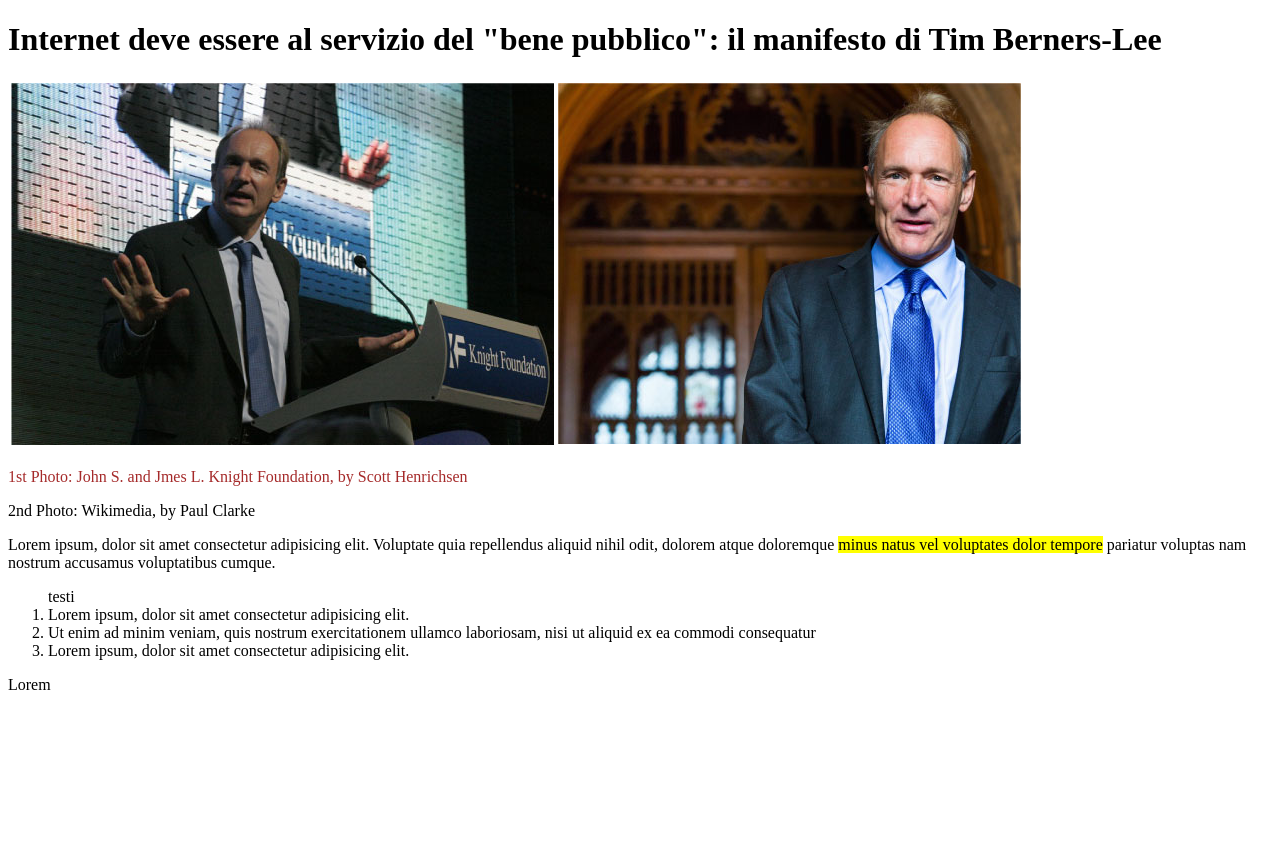
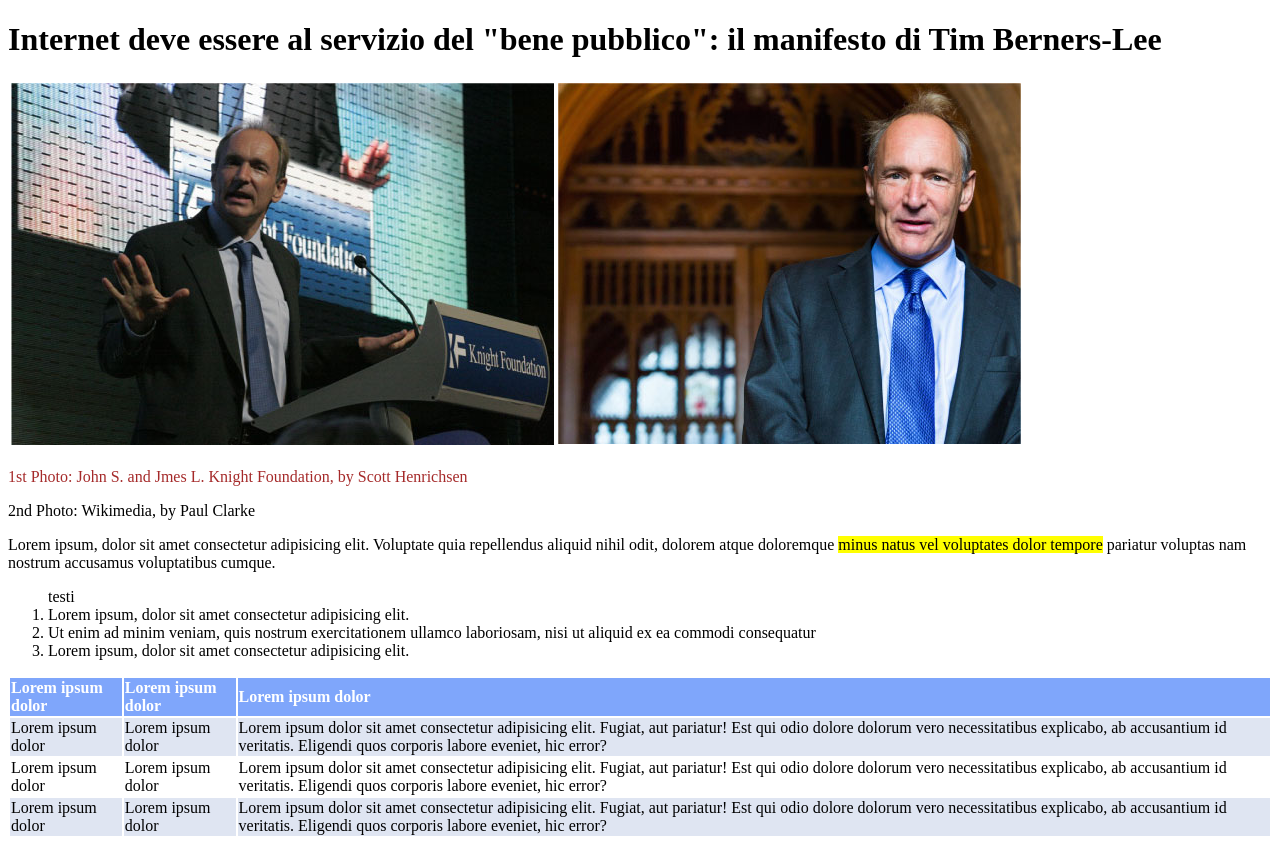
Before and after one commit to Antoniolerose93/html-css-booleaner, a plain HTML site: page index.html in a window 1280 px wide. Before the commit the page ends 800 px from the top, so only its background shows below. Drawn offline with Linux system fonts and the light colour scheme.

Commit message:
tables complete

```diff
--- a/index.html
+++ b/index.html
@@ -31,7 +31,32 @@
         <li>Ut enim ad minim veniam, quis nostrum exercitationem ullamco laboriosam, nisi ut aliquid ex ea commodi consequatur</li>
         <li>Lorem ipsum, dolor sit amet consectetur adipisicing elit. </li>
     </ol>
-    <table>Lorem</table>
+    <table>
+        <thead>
+            <tr class="int">
+            <th>Lorem ipsum dolor</th>
+            <th>Lorem ipsum dolor</th>
+            <th>Lorem ipsum dolor</th>
+            </tr>
+        </thead>
+        <tbody>
+            <tr class="linea">
+                <td>Lorem ipsum dolor</td>
+                <td>Lorem ipsum dolor</td>
+                <td colspan="2">Lorem ipsum dolor sit amet consectetur adipisicing elit. Fugiat, aut pariatur! Est qui odio dolore dolorum vero necessitatibus explicabo, ab accusantium id veritatis. Eligendi quos corporis labore eveniet, hic error?</td>
+            </tr>
+            <tr class="lineb">
+                <td>Lorem ipsum dolor</td>
+                <td>Lorem ipsum dolor</td>
+                <td colspan="2">Lorem ipsum dolor sit amet consectetur adipisicing elit. Fugiat, aut pariatur! Est qui odio dolore dolorum vero necessitatibus explicabo, ab accusantium id veritatis. Eligendi quos corporis labore eveniet, hic error?</td>
+            </tr>
+            <tr class="linea">
+                <td>Lorem ipsum dolor</td>
+                <td>Lorem ipsum dolor</td>
+                <td colspan="2">Lorem ipsum dolor sit amet consectetur adipisicing elit. Fugiat, aut pariatur! Est qui odio dolore dolorum vero necessitatibus explicabo, ab accusantium id veritatis. Eligendi quos corporis labore eveniet, hic error?</td>
+            </tr>
+        </tbody>
+    </table>
 
     </body>
 </html>
--- a/style.css
+++ b/style.css
@@ -5,3 +5,17 @@ color:brown;
 .highlight {
     background-color: yellow;
 }
+
+.int{
+    color:white;
+    background-color: #7fa6fb;
+    text-align: left;
+}
+
+.linea{
+    background-color: #dfe5f2;
+}
+
+.lineb{
+    background-color: #ffffff;
+}
```
Also changed, not shown: img/logo.svg (deleted), img/pattern.png (deleted), img/the-booleaner.png (deleted).
